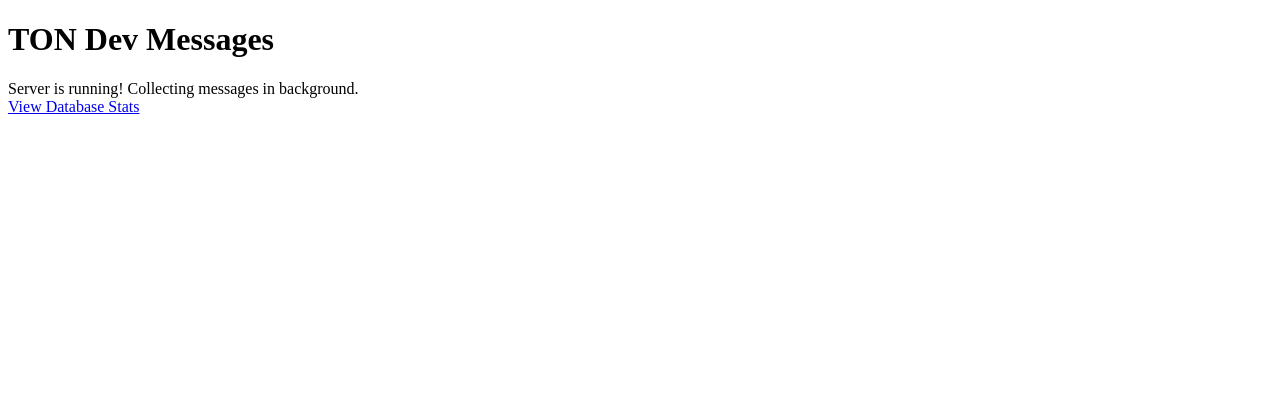
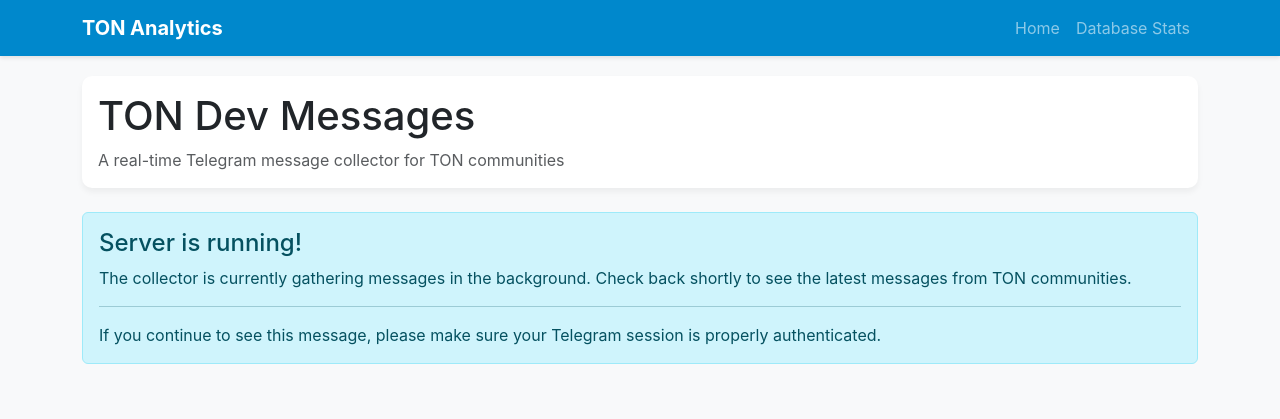
Before and after one commit to glushenkovIG/telegram-proxy-caching-client, a Flask app: page / in a window 1280 px wide. Shown: the top 419 px of the page. Run offline with Flask 3, Linux system fonts and the light colour scheme.

Commit message:
Checkpoint before assistant change: Update website layout and styling using Bootstrap, improve message display with cards and badges, and add database stats link.
Replit-Commit-Author: Assistant

```diff
--- a/templates/base.html
+++ b/templates/base.html
@@ -1,11 +1,75 @@
+
 <!DOCTYPE html>
 <html lang="en">
 <head>
     <meta charset="UTF-8">
     <meta name="viewport" content="width=device-width, initial-scale=1.0">
     <title>TON Dev Messages</title>
+    <!-- Bootstrap CSS -->
+    <link href="https://cdn.jsdelivr.net/npm/bootstrap@5.3.0-alpha1/dist/css/bootstrap.min.css" rel="stylesheet">
+    <!-- Custom styles -->
+    <style>
+        body {
+            background-color: #f8f9fa;
+            font-family: -apple-system, BlinkMacSystemFont, "Segoe UI", Roboto, Helvetica, Arial, sans-serif;
+        }
+        .navbar {
+            background-color: #0088cc;
+            box-shadow: 0 2px 4px rgba(0,0,0,0.1);
+        }
+        .navbar-brand {
+            font-weight: bold;
+            color: white;
+        }
+        .main-container {
+            padding-top: 20px;
+            padding-bottom: 40px;
+        }
+        .card {
+            border-radius: 10px;
+            box-shadow: 0 4px 6px rgba(0,0,0,0.05);
+            margin-bottom: 20px;
+            border: none;
+        }
+        .card-header {
+            background-color: #f1f8ff;
+            border-bottom: 1px solid #e3f2fd;
+            font-weight: bold;
+        }
+        .badge.bg-primary {
+            background-color: #0088cc !important;
+        }
+        .timestamp {
+            color: #6c757d;
+            font-size: 0.85rem;
+        }
+    </style>
 </head>
 <body>
-    {% block content %}{% endblock %}
+    <nav class="navbar navbar-expand-lg navbar-dark">
+        <div class="container">
+            <a class="navbar-brand" href="/">TON Analytics</a>
+            <button class="navbar-toggler" type="button" data-bs-toggle="collapse" data-bs-target="#navbarNav" aria-controls="navbarNav" aria-expanded="false" aria-label="Toggle navigation">
+                <span class="navbar-toggler-icon"></span>
+            </button>
+            <div class="collapse navbar-collapse" id="navbarNav">
+                <ul class="navbar-nav ms-auto">
+                    <li class="nav-item">
+                        <a class="nav-link" href="/">Home</a>
+                    </li>
+                    <li class="nav-item">
+                        <a class="nav-link" href="/database">Database Stats</a>
+                    </li>
+                </ul>
+            </div>
+        </div>
+    </nav>
+
+    <div class="container main-container">
+        {% block content %}{% endblock %}
+    </div>
+
+    <!-- Bootstrap JS and dependencies -->
+    <script src="https://cdn.jsdelivr.net/npm/bootstrap@5.3.0-alpha1/dist/js/bootstrap.bundle.min.js"></script>
 </body>
 </html>
--- a/templates/index.html
+++ b/templates/index.html
@@ -2,35 +2,55 @@
 {% extends 'base.html' %}
 
 {% block content %}
-<div class="container mt-4">
-  <h1>TON Dev Messages</h1>
+<div class="row">
+    <div class="col-md-12">
+        <div class="card mb-4">
+            <div class="card-body">
+                <h1 class="card-title">TON Dev Messages</h1>
+                <p class="card-text text-muted">A real-time Telegram message collector for TON communities</p>
+            </div>
+        </div>
+    </div>
+</div>
 
 {% if messages %}
-    <div class="mb-3">
-      <h3>Recent Messages</h3>
-      <div class="list-group">
+<div class="row">
+    <div class="col-md-12">
+        <h3 class="mb-3">Recent Messages</h3>
+
         {% for message in messages %}
-          <div class="list-group-item">
-            <div class="d-flex w-100 justify-content-between">
-              <h5 class="mb-1">{{ message.channel_title }}</h5>
-              <small>{{ message.timestamp.strftime('%Y-%m-%d %H:%M') }}</small>
+        <div class="card mb-3">
+            <div class="card-header d-flex justify-content-between align-items-center">
+                <span>{{ message.channel_title }}</span>
+                <span class="timestamp">{{ message.timestamp.strftime('%Y-%m-%d %H:%M') }}</span>
             </div>
-            <p class="mb-1">{{ message.content }}</p>
+            <div class="card-body">
+                <p class="card-text">{{ message.content }}</p>
+                <div>
                     {% if message.is_ton_dev %}
                     <span class="badge bg-primary">TON DEV</span>
                     {% endif %}
+                    <span class="badge bg-secondary">{{ message.dialog_type }}</span>
+                </div>
+            </div>
         </div>
         {% endfor %}
+
+        <div class="d-grid gap-2 d-md-flex justify-content-md-center mt-4">
+            <a href="/database" class="btn btn-primary">View Database Stats</a>
+        </div>
     </div>
 </div>
 {% else %}
+<div class="row">
+    <div class="col-md-12">
         <div class="alert alert-info">
-      Server is running! Collecting messages in background.
+            <h4 class="alert-heading">Server is running!</h4>
+            <p>The collector is currently gathering messages in the background. Check back shortly to see the latest messages from TON communities.</p>
+            <hr>
+            <p class="mb-0">If you continue to see this message, please make sure your Telegram session is properly authenticated.</p>
+        </div>
+    </div>
 </div>
 {% endif %}
-
-  <div class="mt-3">
-    <a href="/database" class="btn btn-primary">View Database Stats</a>
-  </div>
-</div>
 {% endblock %}
```
Also changed, not shown: attached_assets/image_1741377868139.png (added). Lines whose indentation alone changed are shown as unchanged.
